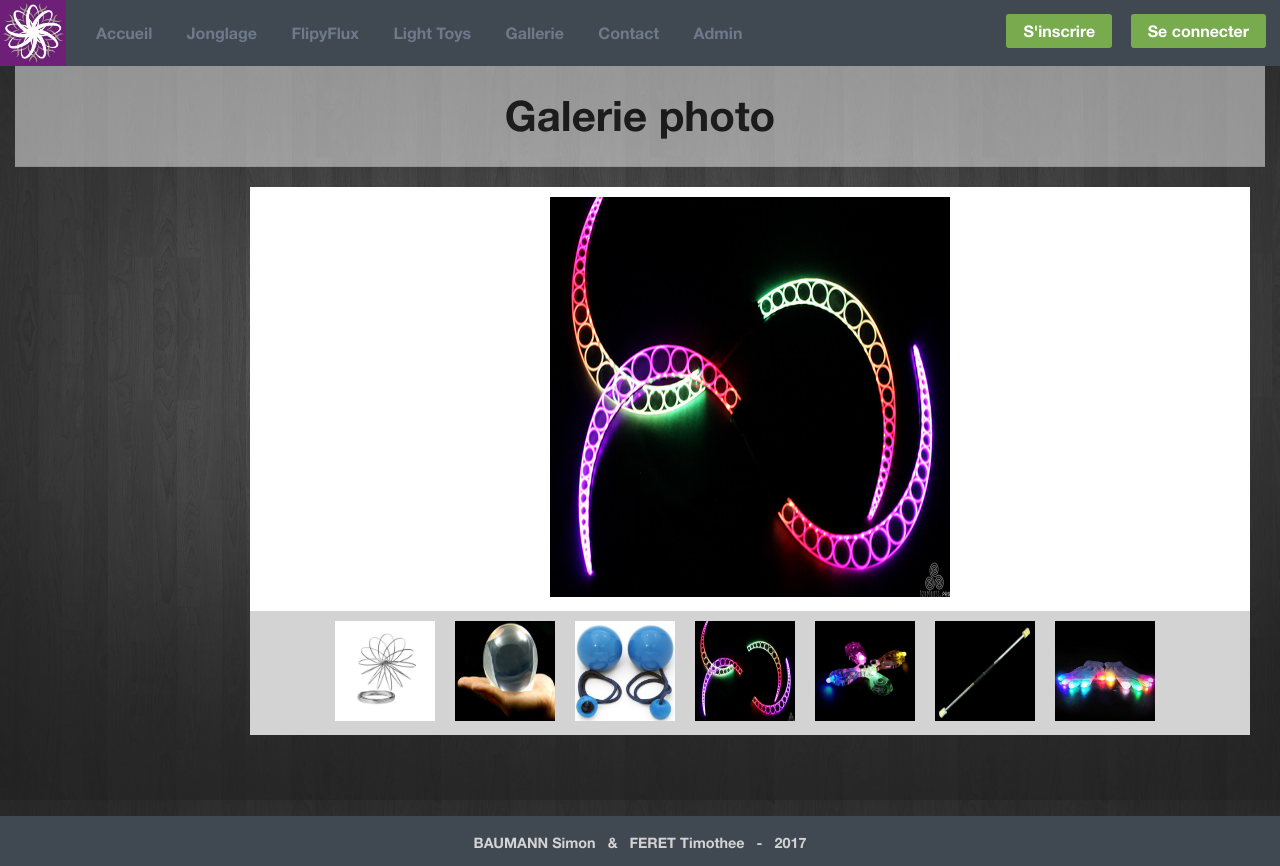
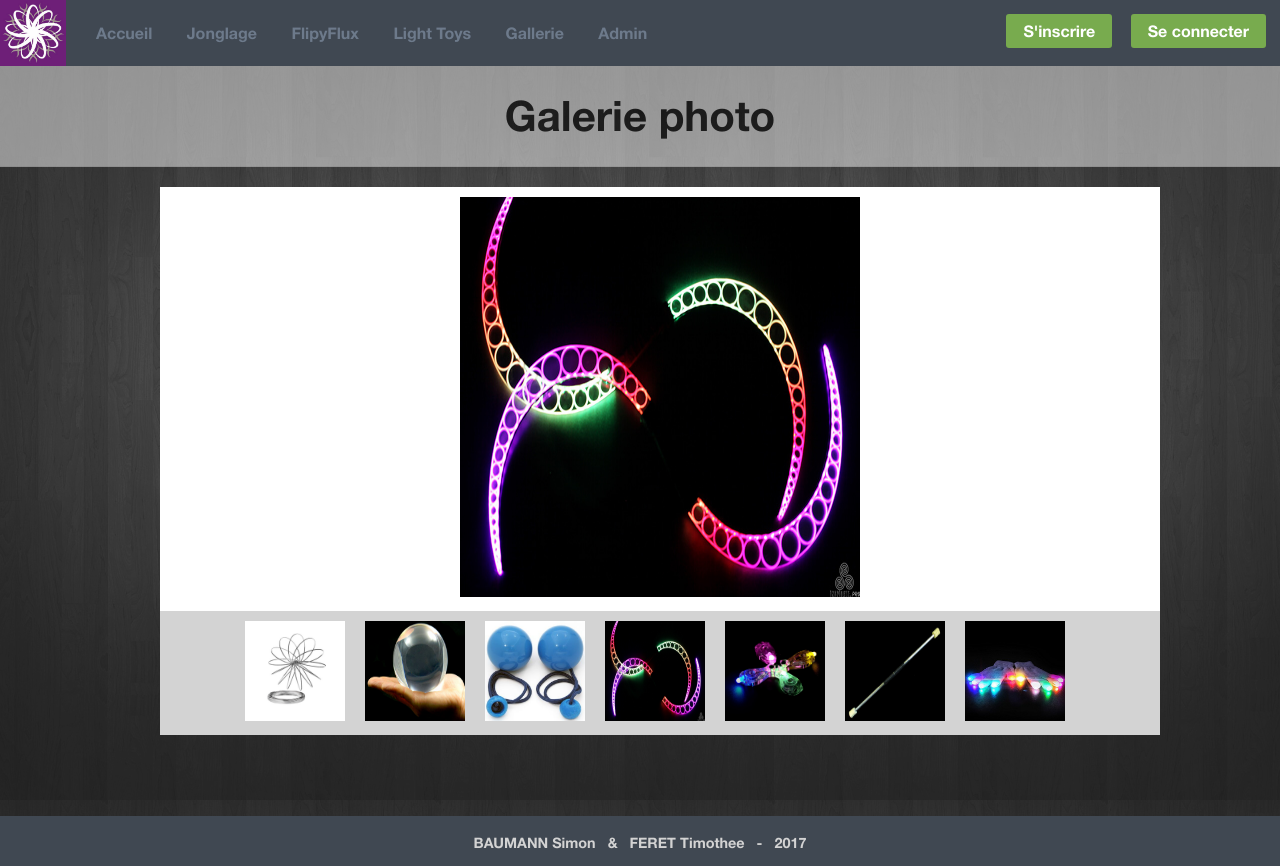
Before and after one commit to Time-Time/ProjetDev, a PHP site: page /vues/vue_galerie.php in a window 1280 px wide; the page is wider, and only the part inside the window is pictured. Run offline with PHP 8.4, Linux system fonts and the light colour scheme; data comes from the database, SQL or seed files in the repository.

Commit message:
modif mineur affichage

```diff
--- a/assets/style/style.css
+++ b/assets/style/style.css
@@ -31,6 +31,7 @@ html {
 body {
 	position: relative;
 	min-height: 100%;
+	min-width: 500px;
 	background: url('../img/grey-background.png');
 	background-size: 100% 100%;
 	margin-top:66px;
@@ -65,6 +66,7 @@ body {
 	right: 0;
 	height:66px;
 	width: 100%;
+	min-width: 1000px;
 	z-index: 1000;
 	background: #404852;
 }
@@ -211,7 +213,8 @@ li.dropdown {
 }
 
 .title-container {
-	position: relative;
+	text-align: center;
+	margin: auto;
     padding: 25px 0;
     border-bottom: 1px solid #e5e5e5;
     background-color: #f9f9f9;
@@ -262,13 +265,15 @@ li.dropdown {
 
 .container-caroussel {
 	position: relative;
-	margin: 0 auto;
+	/*margin: 0 auto;*/
+	margin: auto;
 	width: 1000px;
 	/*height: 500px;
 	display: table-cell;
 	vertical-align: bottom;*/
 	background-color: white;
 	margin-bottom: 50px;
+	text-align: center;
 }
 
 .image-carousel {
--- a/controleurs/ctrl_discipline.php
+++ b/controleurs/ctrl_discipline.php
@@ -13,7 +13,7 @@
 
 		if ($_GET['cat'] == 'jonglage') {
 			$cat_id = 1;
-
+			/*header('Location: vue_discipline.php#Bolas');*/
 		} else if ($_GET['cat'] == 'flux') {
 			$cat_id = 3;
 
--- a/vues/vue_discipline.php
+++ b/vues/vue_discipline.php
@@ -12,7 +12,7 @@
 		<div id="main" <!-- style="background-color: green -->">
 			<?php
 				foreach ($tab_disciplines as $value) {
-					echo '<div class="discipline-container">
+					echo '<div id="'.$value->disc_nom.'" class="discipline-container">
 						      <div class= "texte-disc">
 						      <div class= "titre-disc">'.$value->disc_nom.'</div><br/>
 						      <div class= "description-disc">'.$value->disc_desc.'</div>
--- a/vues/vue_galerie.php
+++ b/vues/vue_galerie.php
@@ -10,7 +10,7 @@
 			<h1 class="title">Galerie photo</h1>
 		</div>
 	</div>
-	<div id="main" style="width:1500px; text-align: center">
+	<div id="main" style="text-align: center">
 
 		<div class="container-caroussel">
 			<div id= "carousel">
--- a/vues/vue_topbar.php
+++ b/vues/vue_topbar.php
@@ -6,7 +6,7 @@
 			<li class ="dropdown">
 				<a class="dropbtn" href="vue_discipline.php?cat=jonglage">Jonglage</a>
 				<div class= "dropdown-content">
-					<a href="vue_discipline.php?cat=jonglage&disc=bolas">Bolas</a>
+					<a href="#Bolas">Bolas</a>
 					<a href="vue_discipline.php?cat=jonglage&disc=contact">Contact</a>
 					<a href="vue_discipline.php?cat=jonglage&disc=staff">Staff</a>
 				</div>
@@ -20,7 +20,6 @@
 				</div>
 			</li>
 			<li><a href="vue_galerie.php">Gallerie</a></li>
-			<li><a href="vue_contact.php">Contact</a></li>
 			<li><a href="vue_admin.php">Admin</a></li>
 		</ul>
 	</nav>
```
